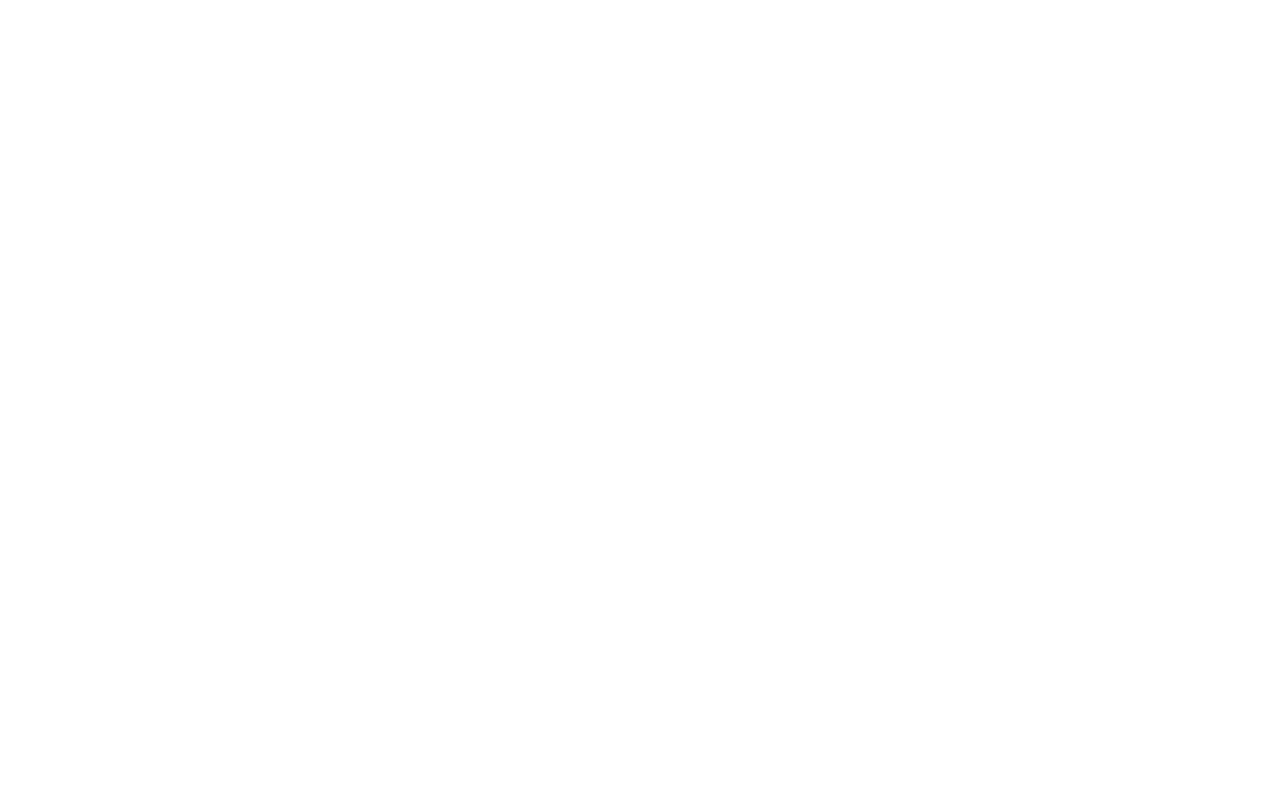
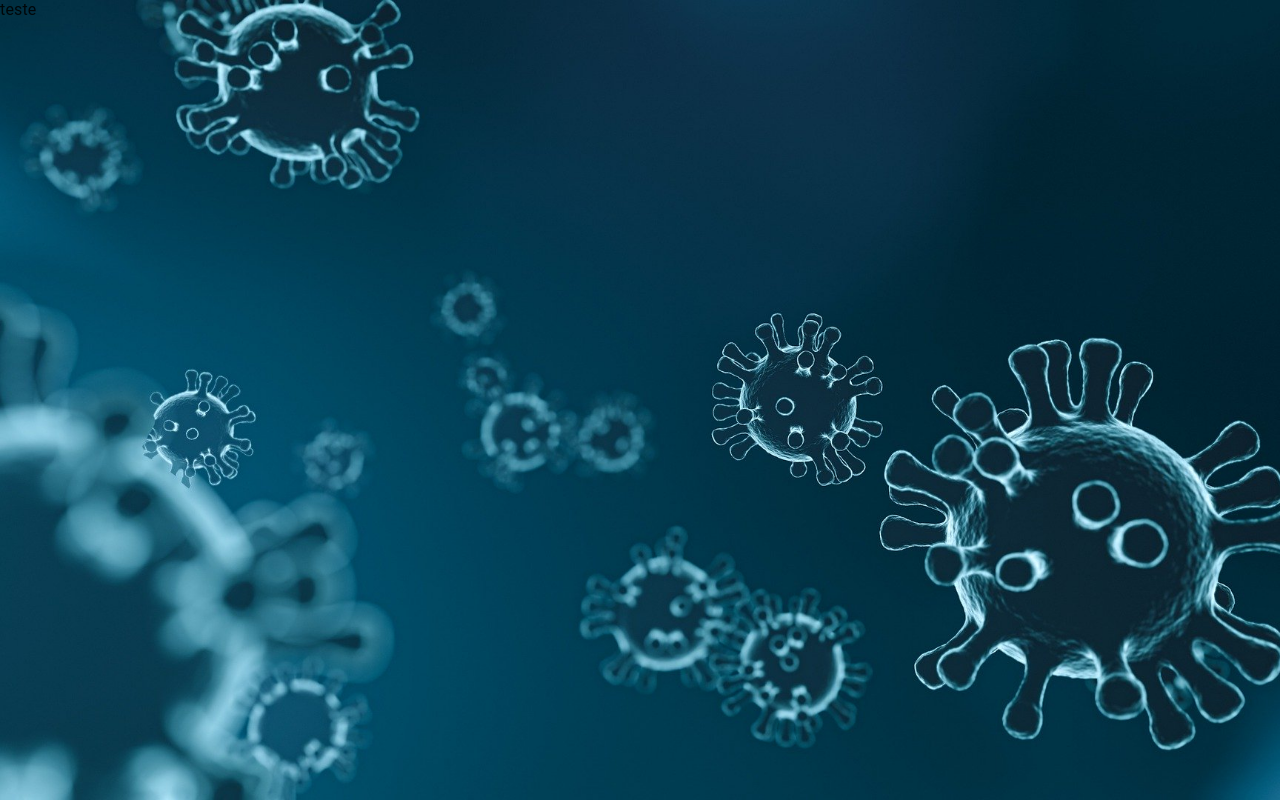
Before and after one commit to DjairMaykon/panel-covid19, a React (Vite) app: page / in a window 1280 px wide. Built offline with nearby package versions, Linux system fonts and the light colour scheme.

Commit message:
feat: estilo global e theme provider

```diff
--- a/src/App.tsx
+++ b/src/App.tsx
@@ -1,5 +1,17 @@
+import { createTheme, CssBaseline, ThemeProvider } from '@mui/material'
+
+import { GlobalStyle } from './commons/styles/global-style'
+
+const theme = createTheme()
+
 function App() {
-  return <div className="App"></div>
+  return (
+    <ThemeProvider theme={theme}>
+      <CssBaseline />
+      <GlobalStyle />
+      <div>teste</div>
+    </ThemeProvider>
+  )
 }
 
 export default App
--- /dev/null
+++ b/src/commons/styles/global-style.ts
@@ -0,0 +1,38 @@
+import { createGlobalStyle } from 'styled-components'
+import CovidImg from '../../assets/images/covid.jpg'
+
+export const GlobalStyle = createGlobalStyle`
+    * {
+        outiline: none;
+        box-sizing: border-box;
+    }
+    body {
+        line-height: normal;
+    }
+    html, body {
+        width: 100%;
+        min-height: 100%;
+        display: flex;
+        padding: 0;
+        margin: 0;
+    }
+    #root {
+        background: url(${CovidImg});
+        height: 100%;
+        width: 100%;
+        background-size: cover;
+        background-position: center center;
+    }
+
+    .mb-2 {
+      margin-bottom: 16px;
+    }
+
+    .pt-2 {
+      padding-top: 16px;
+    }
+
+    .cursor {
+      cursor: pointer;
+    }
+`
```
